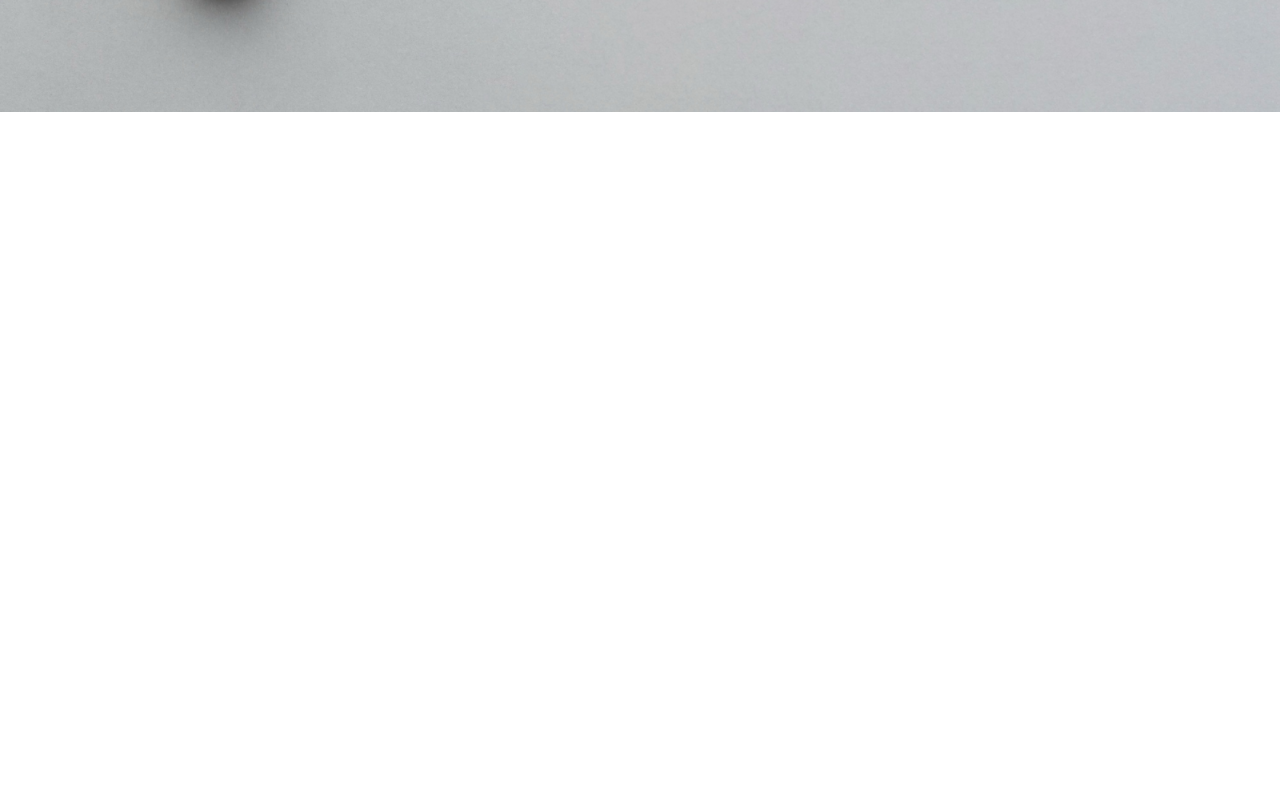
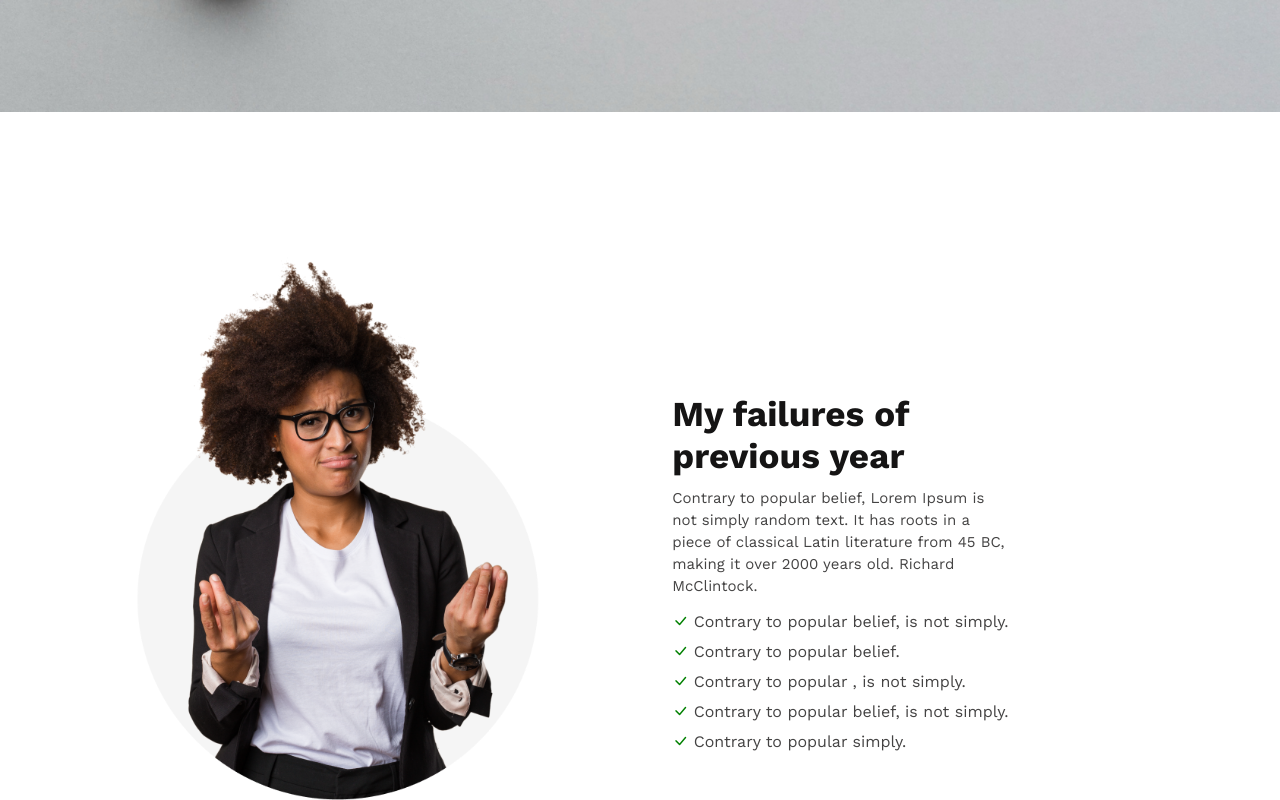
Before and after one commit to 7saffix/newYearNewMe, a plain HTML site: page index.html in a window 1280 px wide. Shown: the part 535-1335 px from the top of the page. Before the commit the page ends 800 px from the top, so only its background shows below. Drawn offline with nearby package versions, Linux system fonts and the light colour scheme.

Commit message:
start main section

```diff
--- a/index.html
+++ b/index.html
@@ -4,6 +4,7 @@
     <meta charset="UTF-8">
     <meta name="viewport" content="width=device-width, initial-scale=1.0">
     <title>Document</title>
+    <link rel="stylesheet" href="https://cdn.jsdelivr.net/npm/bootstrap-icons@1.10.5/font/bootstrap-icons.css">
     <link rel="stylesheet" href="style.css">
 </head>
 <body>
@@ -14,5 +15,31 @@
             <button>Contact Us</button>
         </div>
     </header>
+
+    <main>
+        <section class="failures-section">
+            <img src="images/person.png" alt="">
+            <div class="failure-info">
+                <h1>My failures of previous year</h1>
+                <p>Contrary to popular belief, Lorem Ipsum is not simply random text. It has roots in a piece of classical Latin literature from 45 BC, making it over 2000 years old. Richard McClintock.</p>
+
+
+                <i class="bi bi-check-lg"></i>
+                <label for="">Contrary to popular belief, is not simply.</label><br>
+
+                <i class="bi bi-check-lg"></i>
+                <label for="">Contrary to popular belief.</label><br>
+
+                <i class="bi bi-check-lg"></i>
+                <label for="">Contrary to popular , is not simply.</label><br>
+
+                <i class="bi bi-check-lg"></i>
+                <label for="">Contrary to popular belief, is not simply.</label><br>
+
+                <i class="bi bi-check-lg"></i>
+                <label for="">Contrary to popular simply.</label>
+            </div>
+        </section>
+    </main>
 </body>
 </html>
--- a/style.css
+++ b/style.css
@@ -1,31 +1,39 @@
+/* common style  */
 @import url('https://fonts.googleapis.com/css2?family=Work+Sans:wght@400;700&display=swap');
-*{
+
+* {
     margin: 0;
     padding: 0;
     font-family: 'Work Sans', sans-serif;
 }
-header{
+
+/* heder section style  */
+header {
     background-image: url('images/banner/banner2.png');
-    background-size:contain;
+    background-size: contain;
     background-repeat: no-repeat;
 }
-.banner-info{
+
+.banner-info {
     padding: 180px 180px 270px 650px;
     display: flex;
     flex-direction: column;
     text-align: right;
-    color:#151414;
+    color: #151414;
 }
-.banner-info h1{
+
+.banner-info h1 {
     font-size: 45px;
     font-weight: 700;
 }
-.banner-info p{
+
+.banner-info p {
     padding: 20px 0;
     font-size: 16px;
     line-height: 26px;
 }
-.banner-info button{
+
+.banner-info button {
     width: 120px;
     padding: 10px;
     margin: 10px 345px;
@@ -35,3 +43,43 @@ header{
     border: none;
     color: white;
 }
+
+/* main section style  */
+
+.failures-section {
+    display: flex;
+    justify-content: center;
+    align-items: center;
+    padding: 0 120px;
+}
+
+.failures-section img{
+    width:450px;
+    height: 550px;
+    margin-right: 20px;
+}
+.failure-info{
+    margin:100px 150px 0 100px;
+}
+.failure-info h1{
+    color:  #151414;
+    font-size: 35px;
+    font-weight: 700;
+    margin-bottom: 10px;
+
+}
+.failure-info p{
+    color:  #444343;
+    line-height: 22px;
+    font-size: 15px;
+    margin-bottom: 10px;
+}
+.failure-info i{
+    line-height: 30px;
+    color: green;
+}
+.failure-info label{
+    color: #444343;
+    font-size: 16px;
+    line-height: 26px;
+}
```
